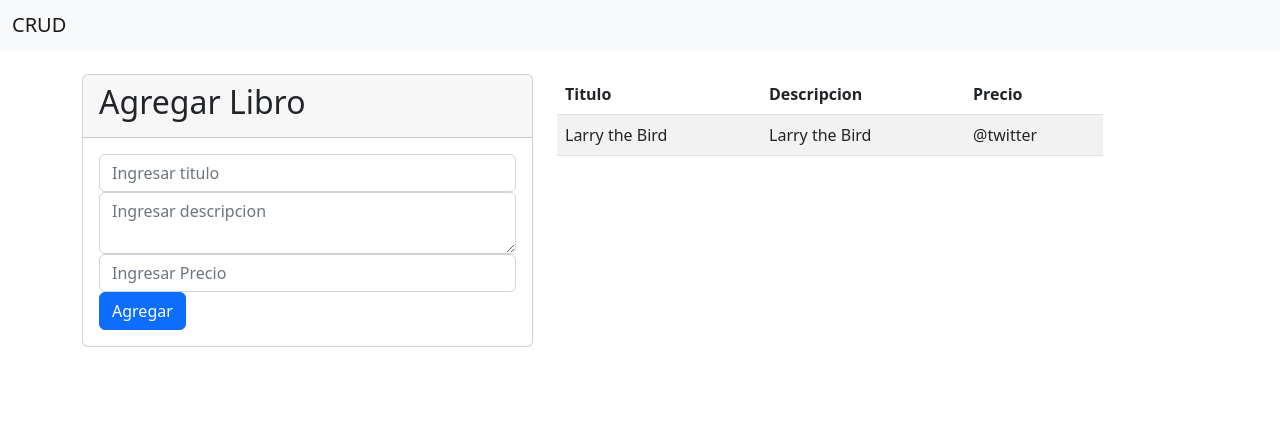
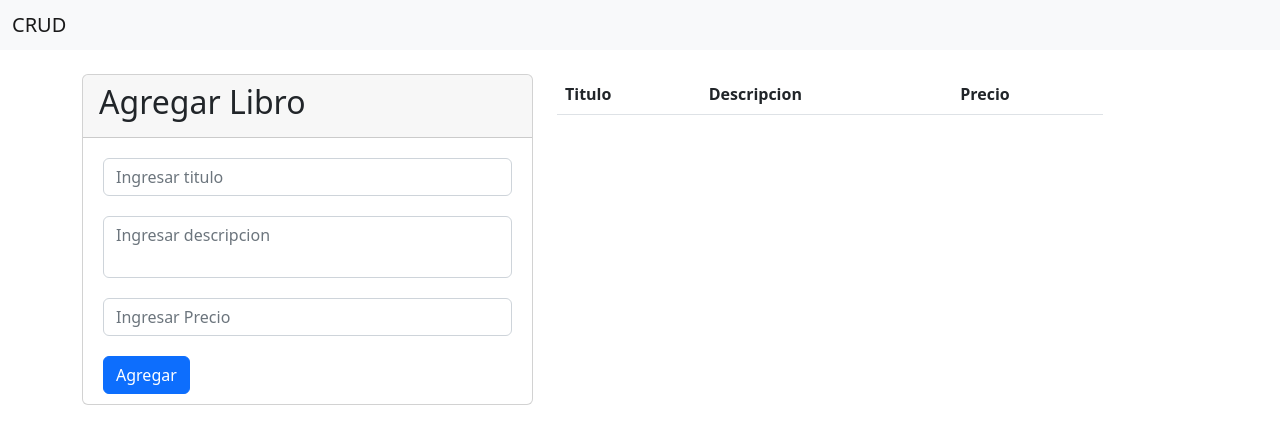
Before and after one commit to TioKrow/Proyecto2-CRUD, a plain HTML site: page index.html in a window 1280 px wide. Drawn offline with nearby package versions, Linux system fonts and the light colour scheme; the site is published under a folder, as on GitHub Pages, so addresses that start at the root find nothing.

Commit message:
arreglo de ruta css y JS

```diff
--- a/index.html
+++ b/index.html
@@ -7,7 +7,7 @@
     <meta name="viewport" content="width=device-width, initial-scale=1.0">
     <link href="https://cdn.jsdelivr.net/npm/bootstrap@5.2.3/dist/css/bootstrap.min.css" rel="stylesheet"
         integrity="sha384-rbsA2VBKQhggwzxH7pPCaAqO46MgnOM80zW1RWuH61DGLwZJEdK2Kadq2F9CUG65" crossorigin="anonymous">
-    <link rel="stylesheet" href="/assets/css/index.css">
+    <link rel="stylesheet" href="./assets/css/index.css">
     <title>CRUD CON JS</title>
 </head>
 
@@ -62,7 +62,7 @@
     </div>
 
 
-    <script src="/assets/js/index.js"></script>
+    <script src="./assets/js/index.js"></script>
     <script src="https://cdn.jsdelivr.net/npm/@popperjs/core@2.11.6/dist/umd/popper.min.js"
         integrity="sha384-oBqDVmMz9ATKxIep9tiCxS/Z9fNfEXiDAYTujMAeBAsjFuCZSmKbSSUnQlmh/jp3"
         crossorigin="anonymous"></script>
```
